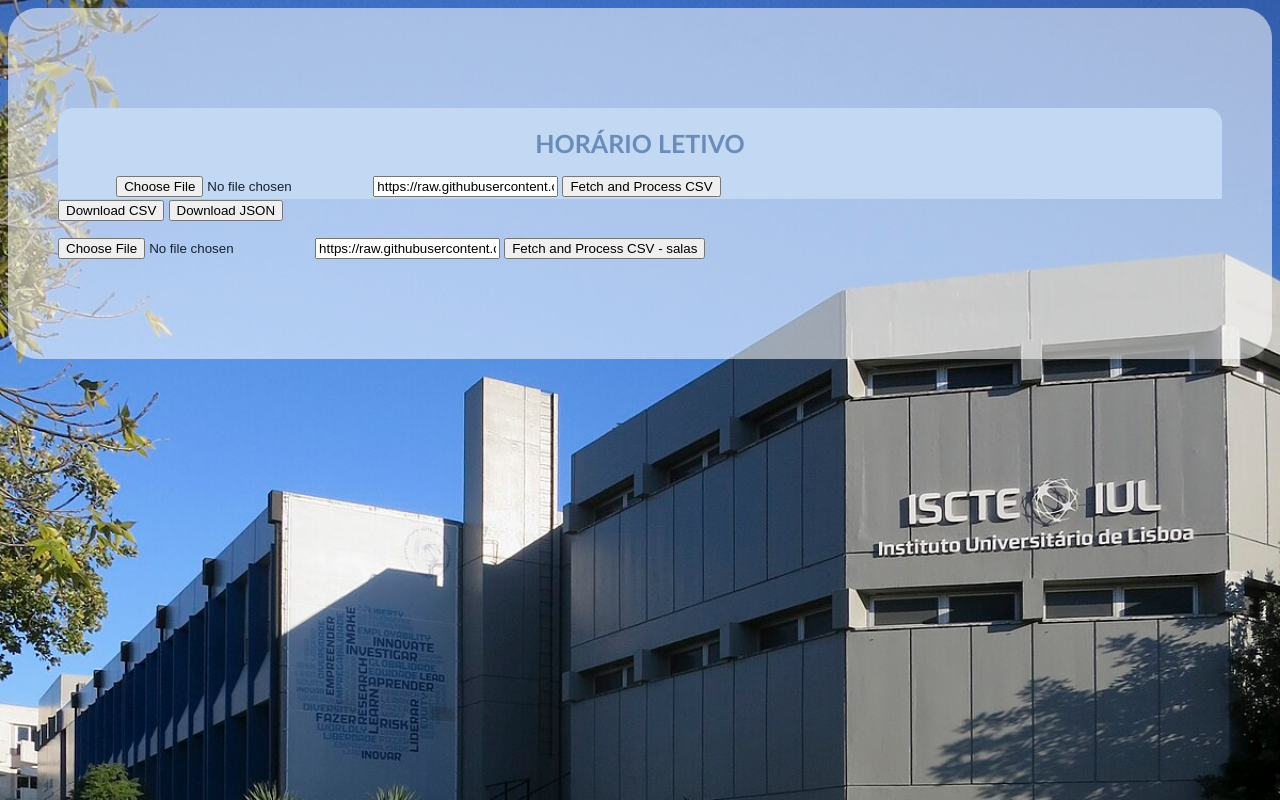
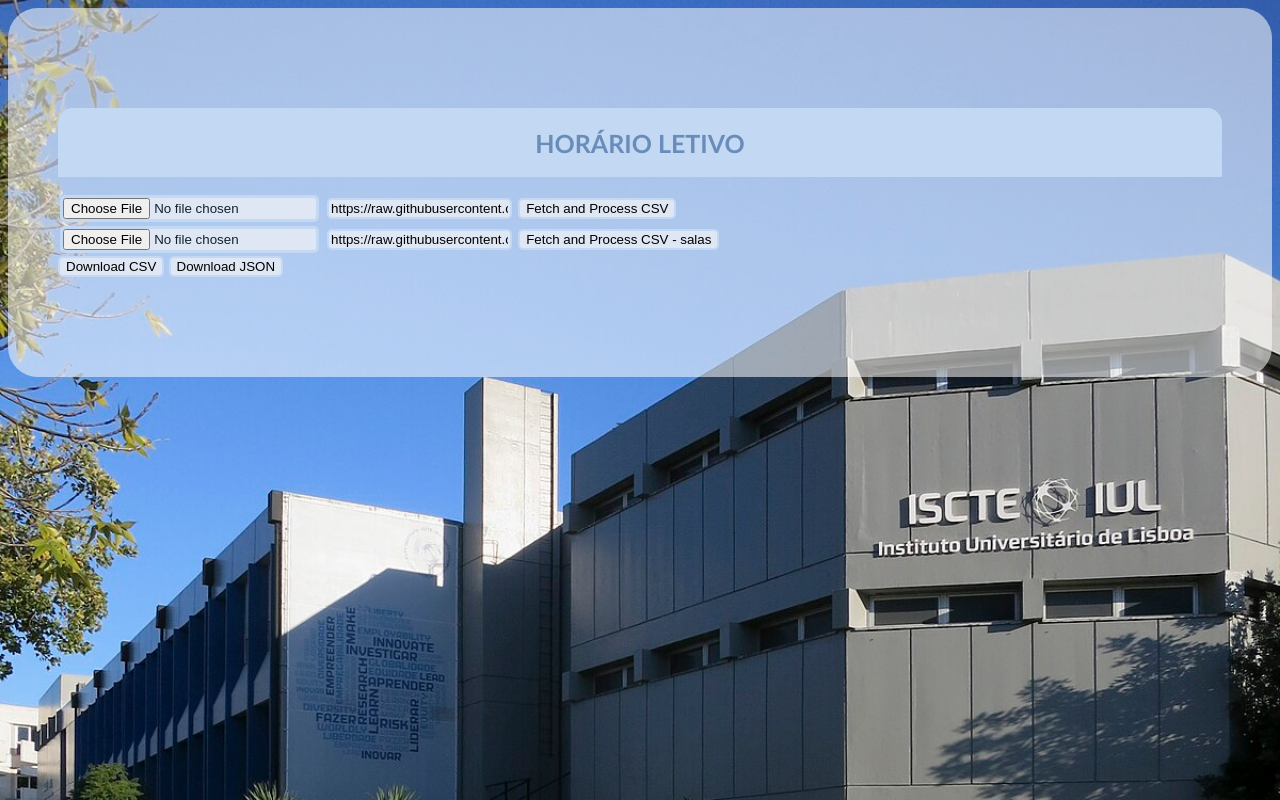
Before and after one commit to j-smva/ES-2023-2024-LEI-Grupo-J, a website built with Vite: page index.html in a window 1280 px wide. Built offline with nearby package versions, Linux system fonts and the light colour scheme; what tabulator-tables would draw is missing.

Commit message:
styled new buttons
styled new buttons and fixed some layout issues.

```diff
--- a/css/Horario.css
+++ b/css/Horario.css
@@ -30,6 +30,20 @@
 h2{
     font-size:17px;
 }
+button{
+    background-color: #dee7f3;
+    border-radius: 5px;
+    border-color:#c3d8f3;
+    border-style: solid;
+}
+input{
+    background-color: #dee7f3;
+    border-radius: 5px;
+    border-color: #c3d8f3;
+    margin:2px;
+    border-style: solid;
+}
+
 .container{
     height: auto;
     width:100%;
@@ -45,6 +59,10 @@
     box-sizing:border-box;
     position:relative;
 }
+.button-container {
+    display: flex;
+    flex-direction: column;
+  }
 #box{
     background-color: #ffffffb0;
     border-radius: 10px;
@@ -433,10 +451,10 @@
     min-height:100%
 }
 .tabulator .tabulator-tableholder .tabulator-placeholder .tabulator-placeholder-contents{
-    color:#ccc;
+    color:white;
     display:inline-block;
     font-size:20px;
-    font-weight:700;
+    font-weight:600;
     padding:10px;
     text-align:center;
     white-space:normal
@@ -572,8 +590,8 @@
     margin:0 7px
 }
 .tabulator .tabulator-footer .tabulator-page{
-    background:#ebf4ff;
-    border:1px solid #aaa;
+    background:#d2e2f5;
+    border:1px solid #c3d8f3;
     border-radius:3px;
     display:inline-block;
     margin:0 2px;
--- a/index.html
+++ b/index.html
@@ -13,12 +13,7 @@
   <body>
     <div class="container">
       <h1>HORÁRIO LETIVO</h1>
-      <input type="file" id="localButton" accept=".csv">
-      <input type="text" id="githubLink" placeholder="Enter GitHub Raw Link" value="https://raw.githubusercontent.com/j-smva/ES-2023-2024-LEI-Grupo-J/main/CSVs/HorarioDeExemplo.csv">
-      <button id="githubButton">Fetch and Process CSV</button>
     </div>
-<button id='CSV'>Download CSV</button>
-<button id='JSON'>Download JSON</button>
   <div id="example-table">
     <script type="module" src="js\horario.js"></script>
   </div>
@@ -26,10 +21,19 @@
   <!--div id="table-salas"-->
     <!--script type="module" src="js\salas.js"></script-->
   <!--/div-->
-  <div>
+  <div class="button-container">
+    <div class="normal">
+    <input type="file" id="localButton" accept=".csv">
+    <input type="text" id="githubLink" placeholder="Enter GitHub Raw Link" value="https://raw.githubusercontent.com/j-smva/ES-2023-2024-LEI-Grupo-J/main/CSVs/HorarioDeExemplo.csv">
+    <button id="githubButton">Fetch and Process CSV</button>
+  </div>
+  <div class="salas">
     <input type="file" id="localButtonSalas" accept=".csv">
     <input type="text" id="githubLinkSalas" placeholder="Enter GitHub Raw Link - salas" value="https://raw.githubusercontent.com/j-smva/ES-2023-2024-LEI-Grupo-J/main/CSVs/CaracterizaçãoDasSalas.csv">
     <button id="githubButtonSalas">Fetch and Process CSV - salas</button>
   </div>
+  </div>
+  <button id='CSV'>Download CSV</button>
+<button id='JSON'>Download JSON</button>
   </body>
 </html>
```
